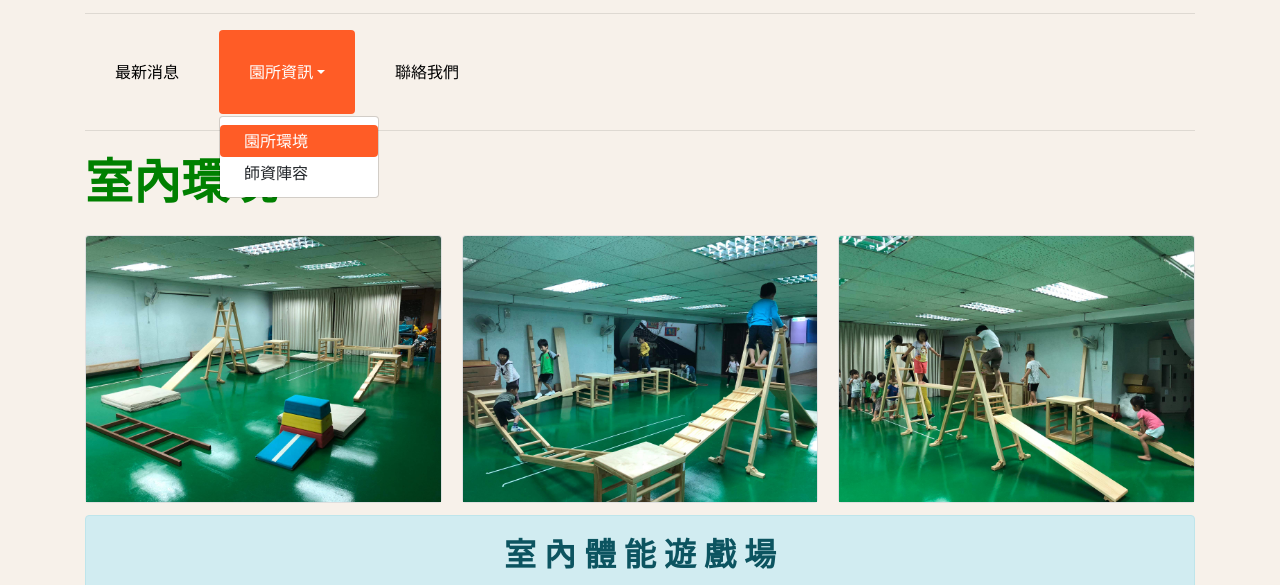
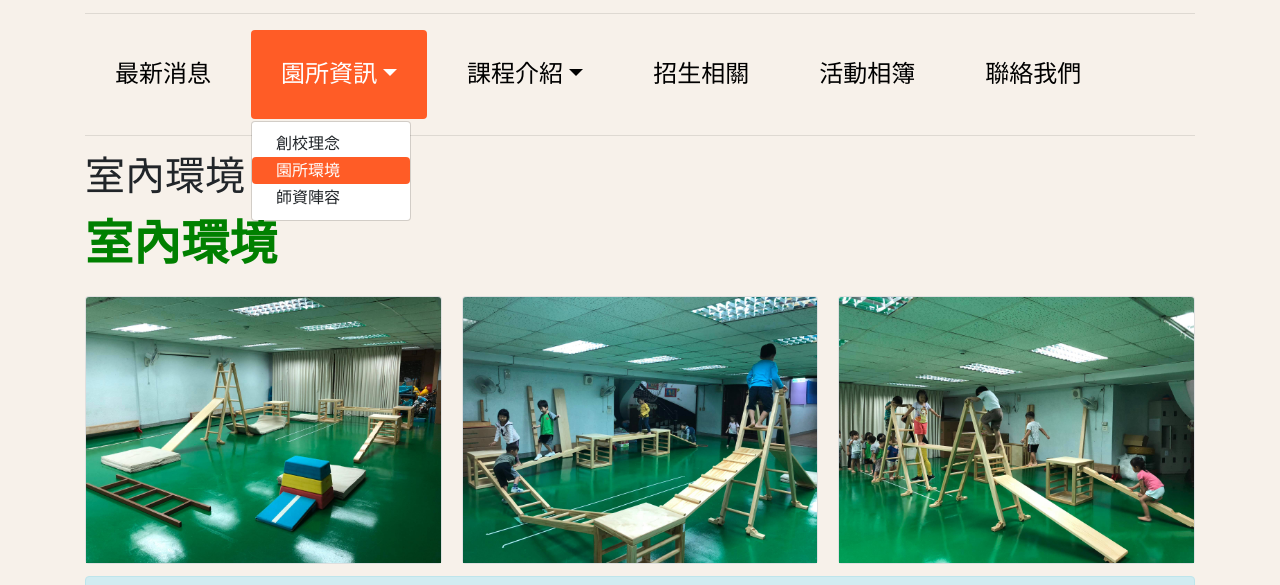
Before and after one commit to hang5888/sunny1, a plain HTML site: page imformation.html in a window 1280 px wide. Both pictures are taken after a click on the button "園所資訊". Shown: the part 151-736 px from the top of the page. Drawn offline with nearby package versions, Linux system fonts and the light colour scheme.

Commit message:
Add files via upload

```diff
--- a/imformation.html
+++ b/imformation.html
@@ -24,25 +24,46 @@
         </div>
         <hr>
 
-        <ul class="navstyle">
-            <li>
-                <a class="" href="news.html">最新消息</a>
+        <ul class="navstyle h4">
+            <li >
+                <a class="" href="./news.html">最新消息</a>
             </li>
 
             <li class="nav-item">
                 <a class="active dropdown-toggle" data-toggle="dropdown" href="#" role="button" aria-haspopup="true"
                     aria-expanded="false">園所資訊</a>
                 <div class="dropdown-menu">
-                    <a class="active dropdown-item" href="imformation.html">園所環境</a>
-                    <a class="dropdown-item" href="teacher.html">師資陣容</a>
+                    <a class="dropdown-item" href="./idea.html">創校理念</a>
+                    <a class="dropdown-item active" href="./imformation.html">園所環境</a>
+                    <a class="dropdown-item" href="./teacher.html">師資陣容</a>
                 </div>
             </li>
+
             <li>
-                <a href="about.html">聯絡我們</a>
+                <a class="dropdown-toggle" data-toggle="dropdown" href="#" role="button" aria-haspopup="true"
+                    aria-expanded="false">課程介紹</a>
+                <div class="dropdown-menu">
+                    <a class="dropdown-item" href="./intro.html">課程介紹</a>
+                    <a class="dropdown-item" href="./chara.html">教學特色</a>
+                    <a class="dropdown-item" href="./class.html">開設班別</a>
+                </div>
+            </li>
+
+            <li>
+                <a  href="./AdmissionsInformation.html">招生相關</a>
+            </li>
+
+            <li>
+                <a href="./gallery.html">活動相簿</a>
+            </li>
+
+            <li>
+                <a href="./about.html">聯絡我們</a>
             </li>
         </ul>
         <hr>
         <div class="">
+            <p class="h1">室內環境</p>
 
             <p>
                 <b>
```
